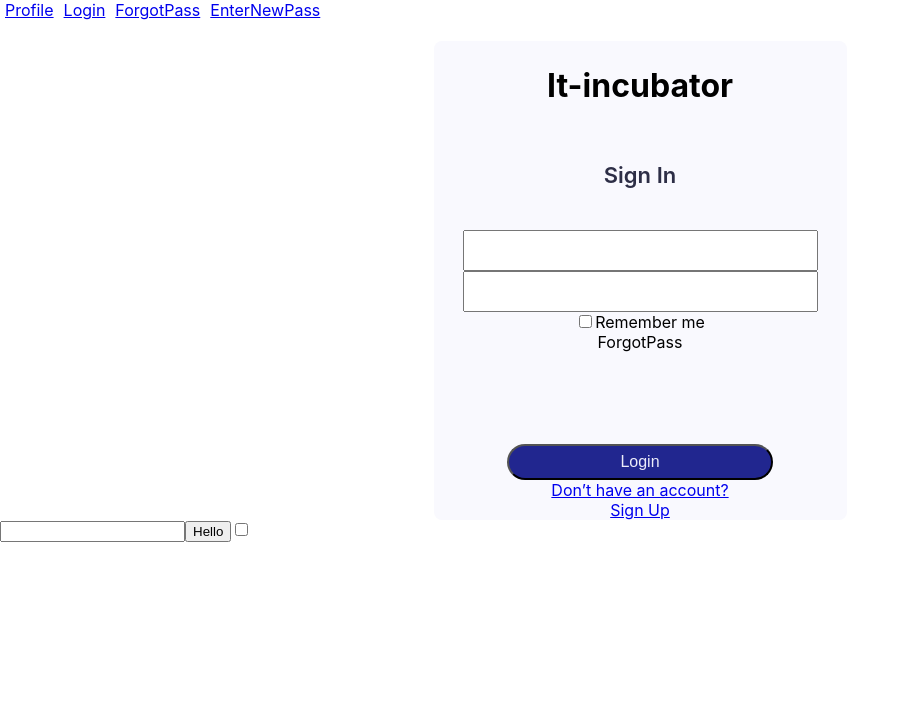
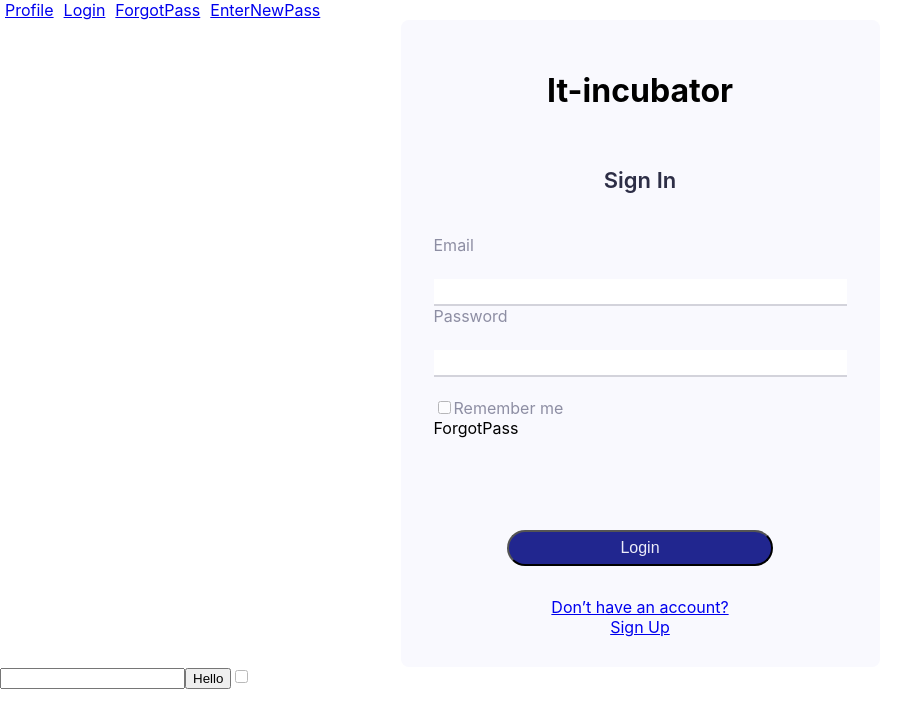
Before and after one commit to saintic132/GlobalProject, a React (Create React App) app: page /#/login in a window 1280 px wide. Shown: the top 728 px of the page, without its empty margins (0-910 px from the left). Built offline with nearby package versions, Linux system fonts and the light colour scheme.

Commit message:
update styles

```diff
--- a/src/components/features/Login/Login.module.css
+++ b/src/components/features/Login/Login.module.css
@@ -1,34 +1,51 @@
 .loginContainer {
     width: 413px;
-    text-align: center;
     border-radius: 8px;
     background: #F9F9FE;
     margin: 0 auto;
+    padding: 30px 33px 30px 33px;
 }
 
 .title {
-    padding-top: 25px;
+    text-align: center;
 }
 
 .subtitle {
     padding-top: 32px;
+    text-align: center;
 }
 
 .form {
     display: flex;
     flex-direction: column;
-    align-items: center;
     padding-top: 38px;
 }
 
+label {
+    color: #24254A;
+    opacity: 0.5;
+    /*margin: 0 33px 0 33px;*/
+}
+
 .inputText {
-    width: 347px;
-    height: 35px;
+    margin-top: 24px;
+    border: none;
+    border-bottom: 2px solid rgba(36, 37, 74, .2);
+    padding: 5px 0;
 }
 
 .inputCheckbox {
+    margin-top: 24px;
+}
 
+.forgotPass {
+    text-align: right;
+    margin-top: 24px;
 }
+
+.btnContainer {
+    text-align: center;
+ }
 
 .btn {
     margin-top: 92px;
@@ -38,4 +55,10 @@
     border-radius: 30px;
     color: #ECECF9;
     font-size: 16px;
+    align-items: center;
 }
+
+.helpBlock {
+    text-align: center;
+    margin-top: 31px;
+}
--- a/src/components/features/Login/Login.tsx
+++ b/src/components/features/Login/Login.tsx
@@ -49,19 +49,27 @@ export const Login = () => {
                 <h2 className={style.subtitle}>Sign In</h2>
 
                 <form className={style.form} onSubmit={formik.handleSubmit}>
+                    <label>Email</label>
                     <SuperInputText className={style.inputText} {...formik.getFieldProps('email')}/>
                     {formik.touched.email && formik.errors.email && <div style={{color: 'red'}}>{formik.errors.email}</div>}
 
+                    <label>Password</label>
                     <SuperInputText className={style.inputText} {...formik.getFieldProps('password')}/>
                     {formik.touched.password && formik.errors.password && <div style={{color: 'red'}}>{formik.errors.password}</div>}
 
                     <SuperCheckbox className={style.inputCheckbox} {...formik.getFieldProps('rememberMe')}>Remember me</SuperCheckbox>
-                    <ForgotPass />
-                    <SuperButton className={style.btn} type={'submit'}>Login</SuperButton>
+                    <ForgotPass className={style.forgotPass} />
+                    <div className={style.btnContainer}>
+                        <SuperButton className={style.btn} type={'submit'}>Login</SuperButton>
+                    </div>
                 </form>
 
-                <div><a href={'#'}>Don’t have an account?</a></div>
-                <div><a href={'#'}>Sign Up</a></div>
+
+
+                <div className={style.helpBlock}>
+                    <a href={'#'}>Don’t have an account?</a><br/>
+                    <a href={'#'}>Sign Up</a>
+                </div>
             </div>
     )
 };
```
